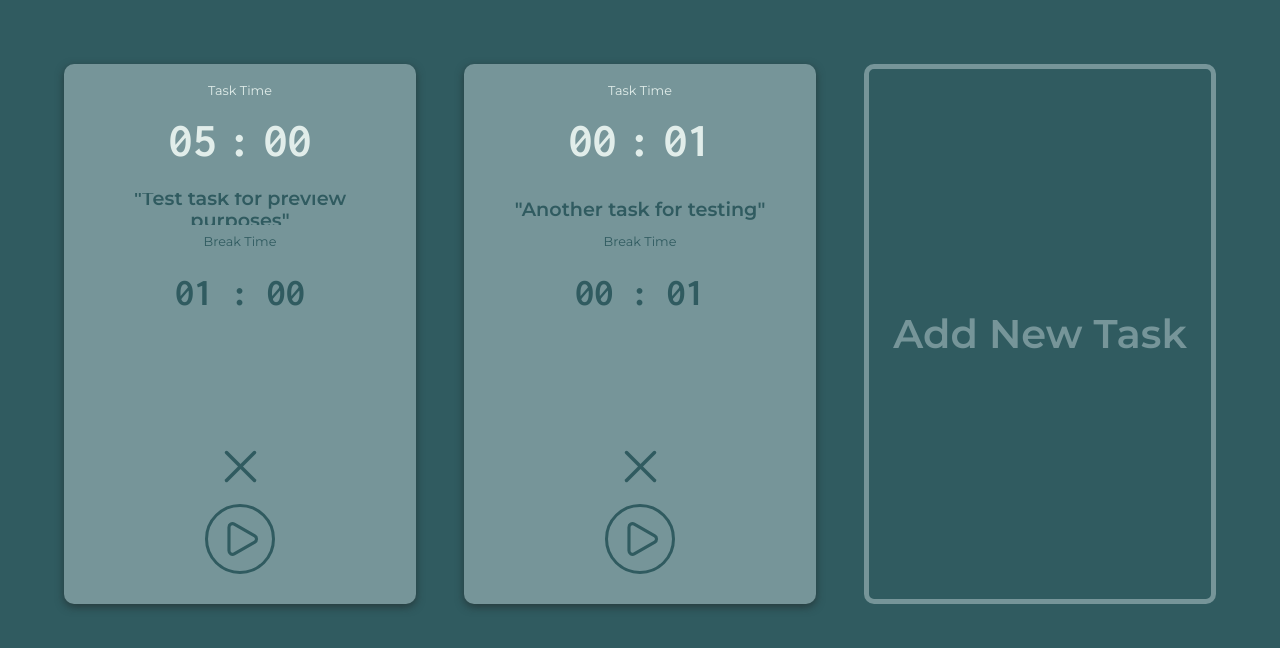
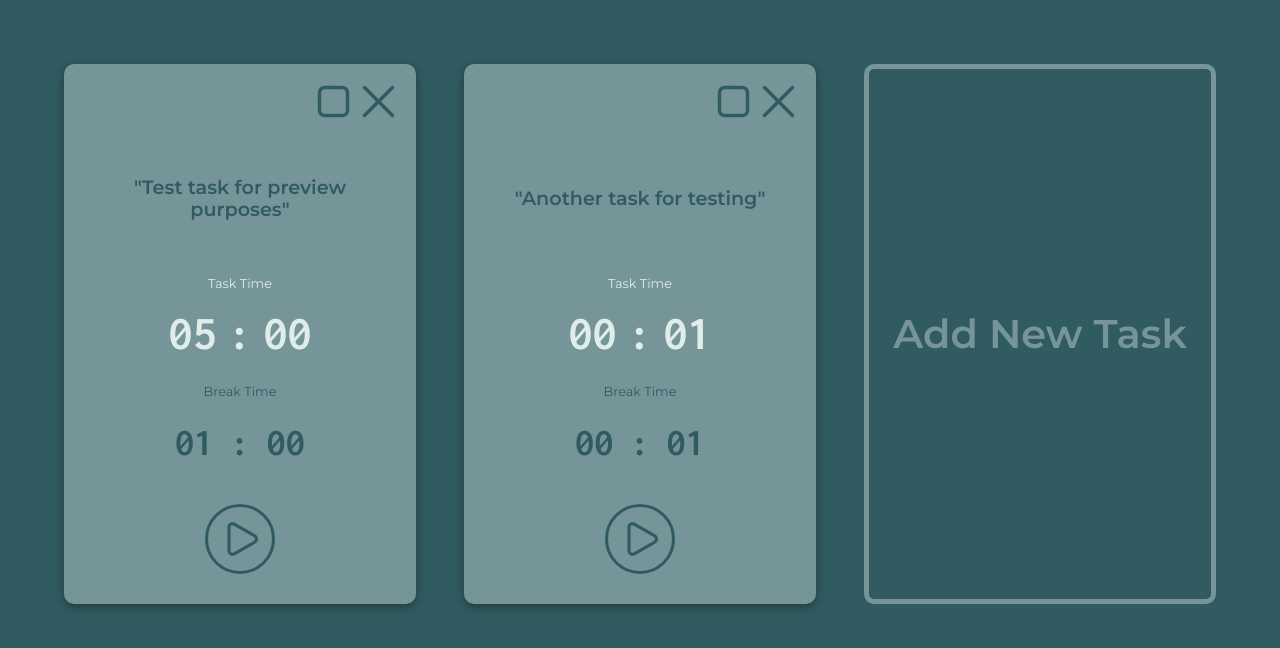
Before and after one commit to jchojna/task-timer, a React (Create React App) app: page / in a window 1280 px wide. Shown: the top 648 px of the page. Built offline with nearby package versions, Linux system fonts and the light colour scheme.

Commit message:
style(CardButtons): adjust styles for card's main buttons

```diff
--- a/src/components/CardButtons.js
+++ b/src/components/CardButtons.js
@@ -6,6 +6,7 @@ import '../scss/CardButtons.scss';
 const CardButtons = (props) => {
 
   const {
+    isMaximized,
     editModeActive,
     inputInvalid,
     cardRotatingMode,
@@ -13,26 +14,32 @@ const CardButtons = (props) => {
     onRemoveButtonClick
   } = props;
 
-  const acceptButtonClass = classNames("button Task__button Task__button--accept", {
-    "Task__button--visible": editModeActive,
-    "Task__button--disabled": inputInvalid || cardRotatingMode
+  const acceptButtonClass = classNames("CardButtons__button",
+  "CardButtons__button--accept", {
+    "CardButtons__button--visible": editModeActive,
+    "CardButtons__button--disabled": inputInvalid || cardRotatingMode
   });
 
-  const minimizeButtonClass = classNames("button Task__button Task__button--minimize", {
-    "Task__button--disabled": editModeActive || cardRotatingMode
+  const minimizeButtonClass = classNames("CardButtons__button",
+  "CardButtons__button--minimize", {
+    "CardButtons__button--disabled": editModeActive || cardRotatingMode,
+    "CardButtons__button--visible": isMaximized
   });
 
-  const maximizeButtonClass = classNames("button Task__button Task__button--maximize", {
-    "Task__button--disabled": editModeActive || cardRotatingMode
+  const maximizeButtonClass = classNames("CardButtons__button",
+  "CardButtons__button--maximize", {
+    "CardButtons__button--disabled": editModeActive || cardRotatingMode,
+    "CardButtons__button--visible": !isMaximized
   });
 
-  const removeButtonClass = classNames("button Task__button Task__button--remove", "Task__button--visible", {
-    "Task__button--disabled": editModeActive || cardRotatingMode
+  const removeButtonClass = classNames("CardButtons__button",
+  "CardButtons__button--remove", "CardButtons__button--visible", {
+    "CardButtons__button--disabled": editModeActive || cardRotatingMode
   });
 
   return (
     <div className="CardButtons">
-      {/* ACCEPT */}
+      {/* ACCEPT BUTTON */}
       <button
         className={acceptButtonClass}
         onClick={onAcceptButtonClick}
@@ -42,7 +49,7 @@ const CardButtons = (props) => {
         </svg>
       </button>
 
-      <div>
+      <div className="CardButtons__minmax">
         {/* MINIMIZE BUTTON */}
         <button
           className={minimizeButtonClass}
@@ -65,7 +72,7 @@ const CardButtons = (props) => {
         </button>
       </div>
 
-      {/* REMOVE */}
+      {/* REMOVE BUTTON */}
       <button
         className={removeButtonClass}
         onClick={onRemoveButtonClick}
--- a/src/components/Task.js
+++ b/src/components/Task.js
@@ -22,6 +22,7 @@ class Task extends Component {
     } = this.props.task;
 
     this.state = {
+      isMaximized: false,
       isTaskRotatingIn: true,
       isTaskRotatingOut: false,
       isTaskMounted: false,
@@ -164,6 +165,7 @@ class Task extends Component {
 
     const { id } = this.props;
     const {
+      isMaximized,
       isTaskMounted,
       isTaskRotatingIn,
       isTaskRotatingOut,
@@ -196,9 +198,8 @@ class Task extends Component {
       "Task__container--rotateOut": isTaskRotatingOut && isTaskMounted
     });
 
-    const startButtonClass = classNames("button Task__button",
-    "Task__button--start", "Task__button--visible", {
-      "Task__button--disabled": editModeActive || cardRotatingMode
+    const startButtonClass = classNames("Task__startButton", {
+      "Task__startButton--disabled": editModeActive || cardRotatingMode
     });
 
     return (
@@ -258,6 +259,7 @@ class Task extends Component {
 
           {/* CARD BUTTONS */}
           <CardButtons
+            isMaximized={isMaximized}
             editModeActive={editModeActive}
             inputInvalid={inputInvalid}
             cardRotatingMode={cardRotatingMode}
--- a/src/scss/CardButtons.scss
+++ b/src/scss/CardButtons.scss
@@ -0,0 +1,55 @@
+@import "_variables.scss";
+@import "_mixins.scss";
+@import "_animations.scss";
+
+.CardButtons {
+  column-gap: 10px;
+  display: grid;
+  grid-area: buttons;
+  grid-template-columns: repeat(3, auto);
+  justify-self: end;
+
+  &__minmax {
+    position: relative;
+  }
+
+  &__button {
+    @include button;
+    @include flex-center;
+    fill: none;
+    stroke: $color-background;
+    stroke-width: 10;
+    stroke-linejoin: round;
+    stroke-linecap: round;
+    transition: opacity $card-edit, visibility 0s $card-edit;
+    width: $close-button;
+    visibility: hidden;
+
+    &:hover {
+      stroke: $color-warning;
+    }
+
+    &--accept {
+      opacity: 0;
+      stroke: $color-white;
+    }
+
+    &--disabled {
+      @include disabled;
+    }
+
+    &--maximize {
+      position: absolute;
+      top: 0;
+      left: 0;
+      bottom: 0;
+      right: 0;
+    }
+
+    &--visible {
+      opacity: 1;
+      transition: opacity $card-edit, visibility 0s;
+      visibility: visible;
+    }
+  }
+}
--- a/src/scss/Task.scss
+++ b/src/scss/Task.scss
@@ -46,50 +46,8 @@
     }
   }
 
-  &__buttons {
-    column-gap: 10px;
-    display: grid;
-    grid-area: buttons;
-    grid-template-columns: repeat(3, auto);
-    justify-self: end;
-  }
-
-  &__button {
+  &__startButton {
     @include button;
-    @include flex-center;
-    fill: none;
-    stroke: $color-background;
-    stroke-width: 10;
-    stroke-linejoin: round;
-    stroke-linecap: round;
-    transition: opacity $card-edit, visibility 0s $card-edit;
-    width: $close-button;
-    visibility: hidden;
-
-    &:hover {
-      stroke: $color-warning;
-    }
-
-    &--visible {
-      opacity: 1;
-      transition: opacity $card-edit, visibility 0s;
-      visibility: visible;
-    }
-
-    &--disabled {
-      opacity: 0.5;
-      pointer-events: none;
-    }
-
-    &--accept {
-      opacity: 0;
-      stroke: $color-white;
-    }
-
-    &--maximize {
-    }
-
-    &--start {
     @include flex-center;
     border: 3px solid $color-background;
     border-radius: 50%;
@@ -102,21 +60,18 @@
     transition:
       background-color $hover-icon,
       border-color $hover-icon,
-        opacity $card-edit,
       stroke $hover-icon;
     width: 70px;
 
     &:hover {
-        fill: none;
       background-color: $color-warning;
       border-color: $color-warning;
       stroke: $color-primary;
     }
+
+    &--disabled {
+      @include disabled;
     }
-  }
-
-  &__svg {
-    width: 100%;
   }
 
   &__totalTime {
--- a/src/scss/_mixins.scss
+++ b/src/scss/_mixins.scss
@@ -12,3 +12,8 @@
   outline: none;
   padding: 0;
 }
+
+@mixin disabled {
+  opacity: 0.5;
+  pointer-events: none;
+}
```
Lines whose indentation alone changed are shown as unchanged.
